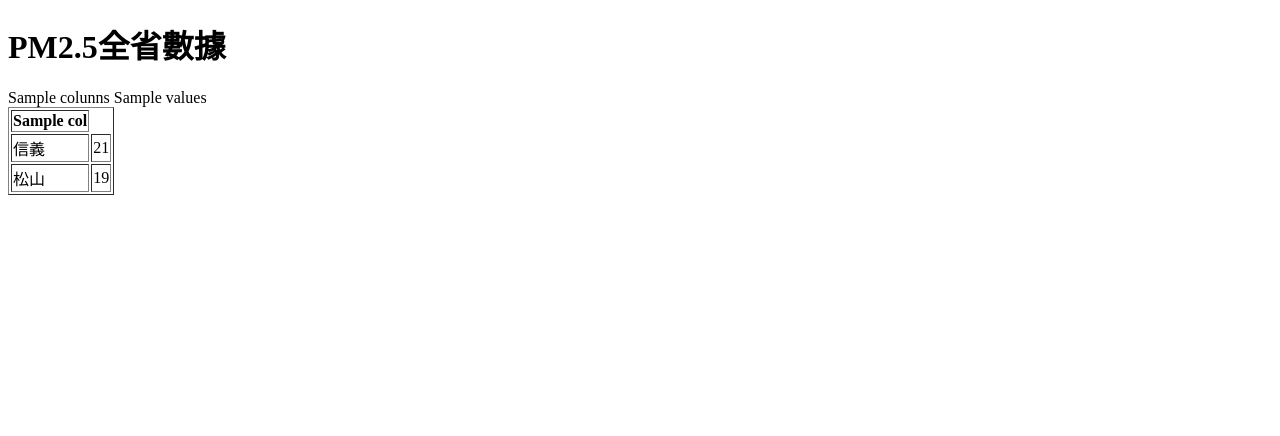
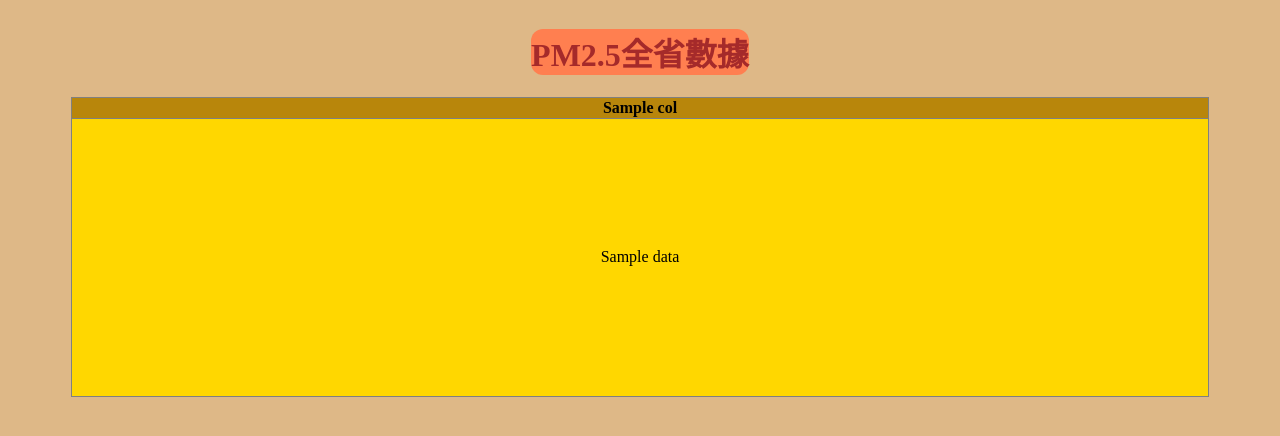
Before and after one commit to SandyChen1201/flask-demo, a Flask app: template templates/pm25.html in a window 1280 px wide. Shown: the top 436 px of the page. Run offline with Flask 3, Linux system fonts and the light colour scheme; the template is opened without the code that fills it: most values are stand-ins (such as "Sample title", 1, 10 or a date in 2020).

Commit message:
內容放入表格+style

```diff
--- a/main.py
+++ b/main.py
@@ -67,7 +67,7 @@ def index():
     print(datetime.now())
     now = datetime.now().strftime("%Y-%m-%d %H:%M:%S")
 
-    return render_template("index.html", time=now, name="jerry")
+    return render_template("index.html", time=now, name="Sandy")
 
 
 app.run(debug=True)
--- a/templates/pm25.html
+++ b/templates/pm25.html
@@ -4,13 +4,49 @@
 <head>
     <meta charset="UTF-8">
     <meta name="viewport" content="width=device-width, initial-scale=1.0">
-    <title>Document</title>
+    <title>pm2.5 table</title>
+    <style>
+        table {
+            width: 90%;
+            height: 300px;
+            text-align: center;
+            margin: 0 auto;
+            background-color: antiquewhite;
+            border-collapse: collapse;
+
+        }
+
+        body {
+            text-align: center;
+            background-color: burlywood;
+        }
+
+        th {
+            background-color: darkgoldenrod;
+            color: black;
+        }
+
+        td:nth-child(1) {
+            background-color: gold;
+        }
+
+        td:nth-child(3) {
+            background-color: hotpink;
+        }
+
+        .title {
+            background-color: coral;
+            color: brown;
+            display: inline-block;
+            border-radius: 12px;
+        }
+    </style>
 </head>
 
 <body>
-    <h1>PM2.5全省數據</h1>
-    {{colunns}}
-    {{values}}
+    <h1 class="title">PM2.5全省數據</h1>
+    <!--{{colunns}}-->
+    <!--{{values}}-->
     <table border="1">
         <thead>
             <tr>
@@ -20,14 +56,13 @@
             </tr>
         </thead>
         <tbody>
+            {% for value in values %}
             <tr>
-                <td>信義</td>
-                <td>21</td>
+                {% for data in value %}
+                <td>{{data}}</td>
+                {% endfor %}
             </tr>
-            <tr>
-                <td>松山</td>
-                <td>19</td>
-            </tr>
+            {% endfor %}
         </tbody>
     </table>
 
```
